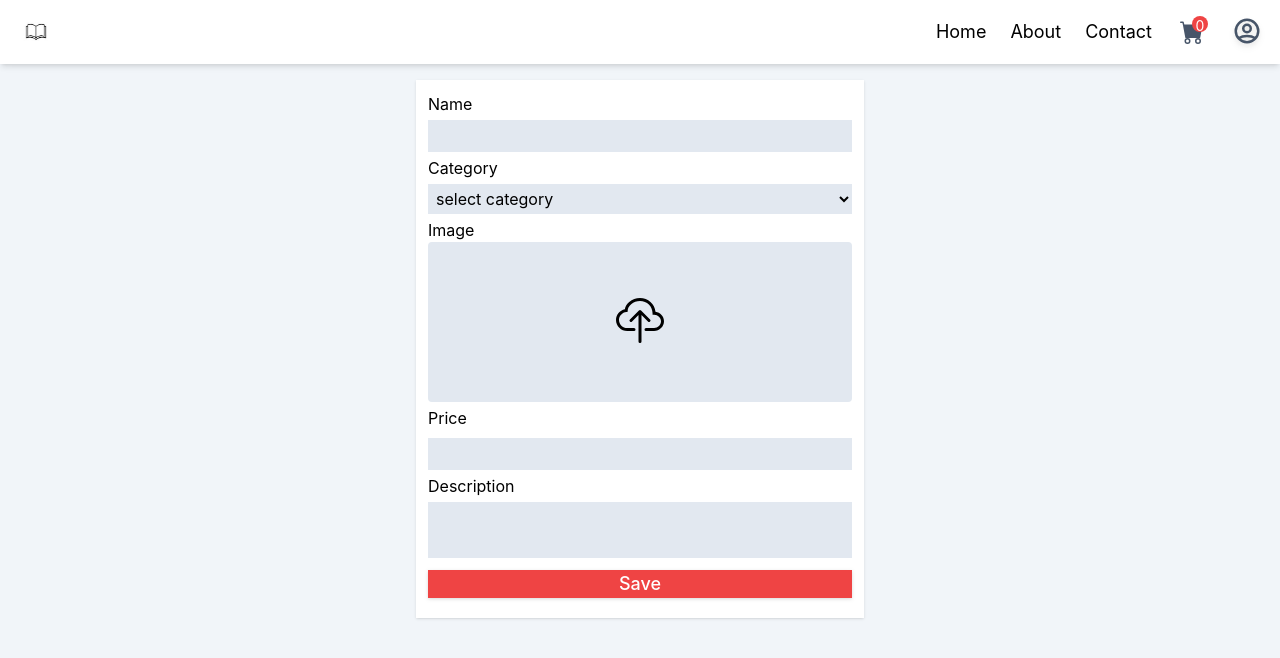
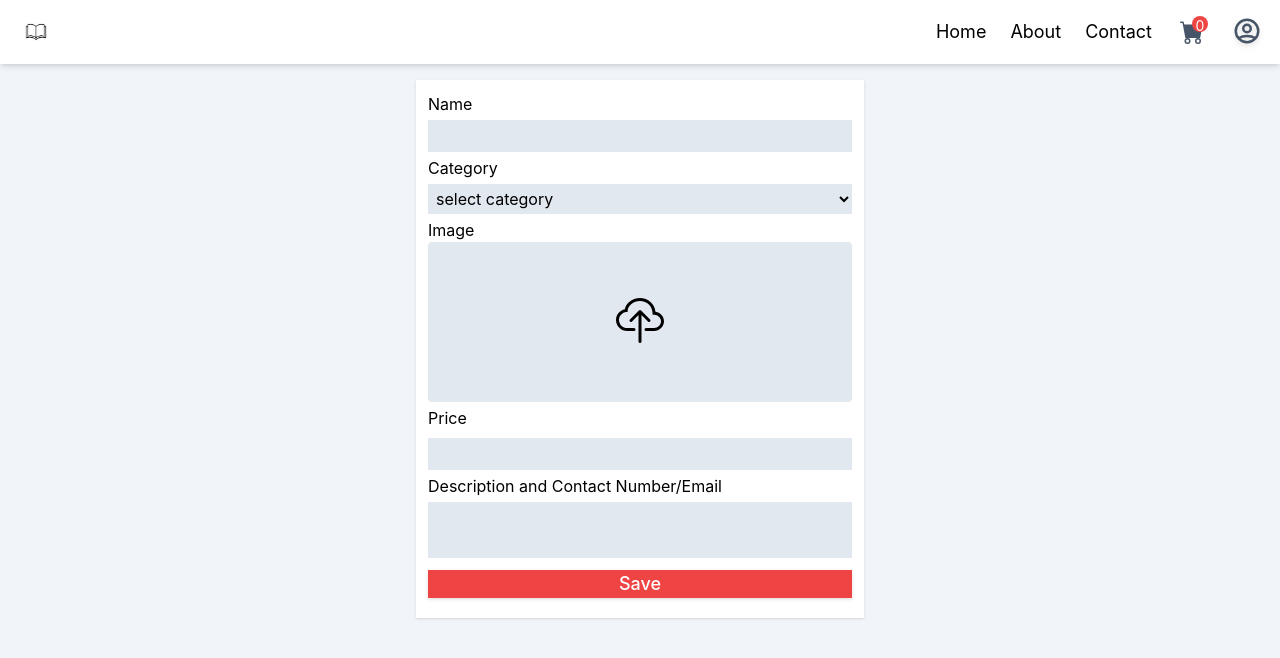
Before and after one commit to oman765/book_sharing, a React (Create React App) app in the folder ui/: page /newproduct in a window 1280 px wide. Shown: the top 658 px of the page. Built offline with nearby package versions, Linux system fonts and the light colour scheme; no server answers.

Commit message:
Update Newproduct.js

```diff
--- a/ui/src/page/Newproduct.js
+++ b/ui/src/page/Newproduct.js
@@ -108,7 +108,7 @@
         <label htmlFor='price' className='my-1'>Price</label>
         <input type={"text"} className='bg-slate-200 p-1 my-1' name='price' onChange={handleOnChange} value={data.price}/>
 
-        <label htmlFor='description'>Description</label>
+        <label htmlFor='description'>Description and Contact Number/Email</label>
         <textarea rows={2} value={data.description} className='bg-slate-200 p-1 my-1 resize-none' name='description' onChange={handleOnChange}></textarea>
 
         <button className='bg-red-500 hover:bg-red-600 text-white text-lg font-medium my-2 drop-shadow'>Save</button>
```
